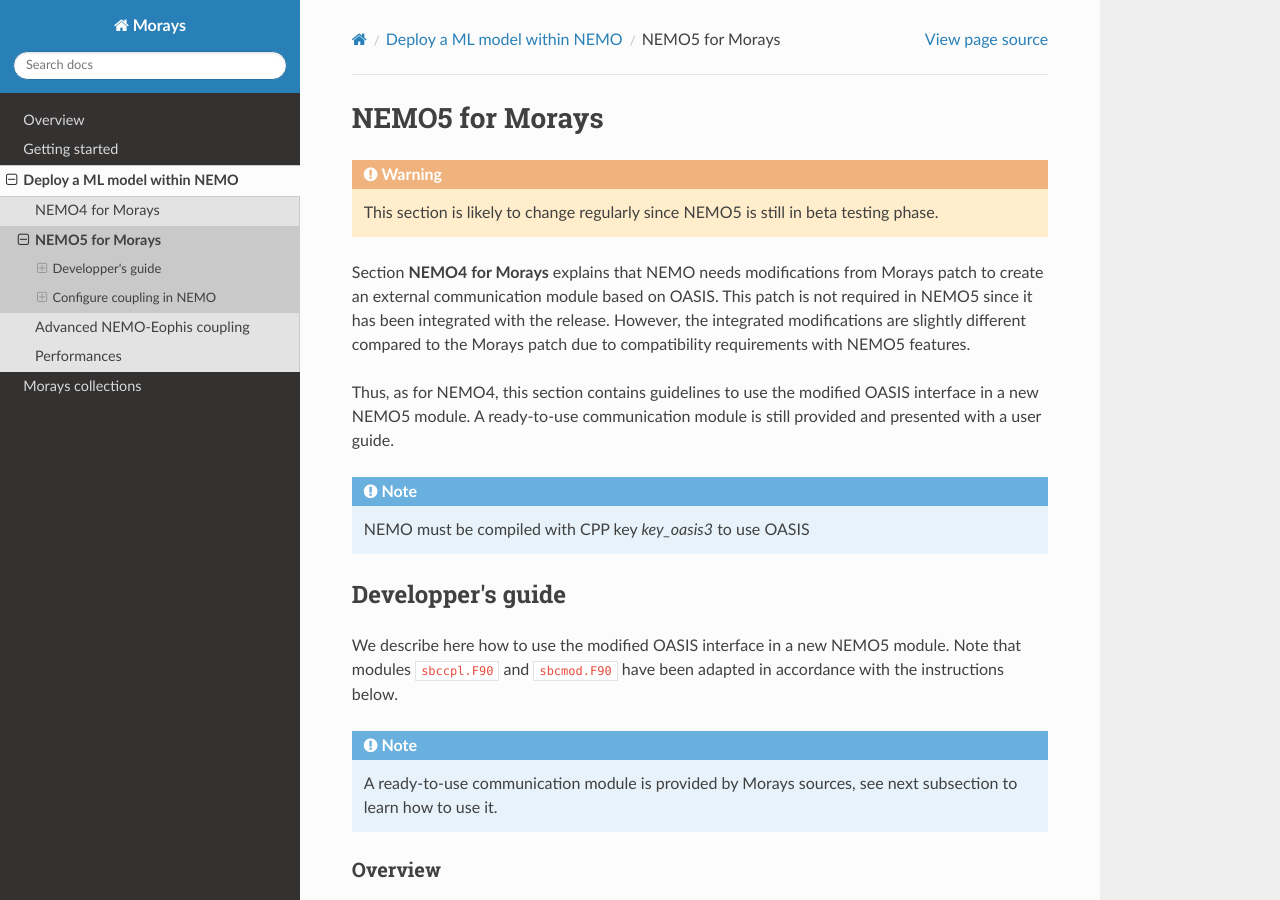
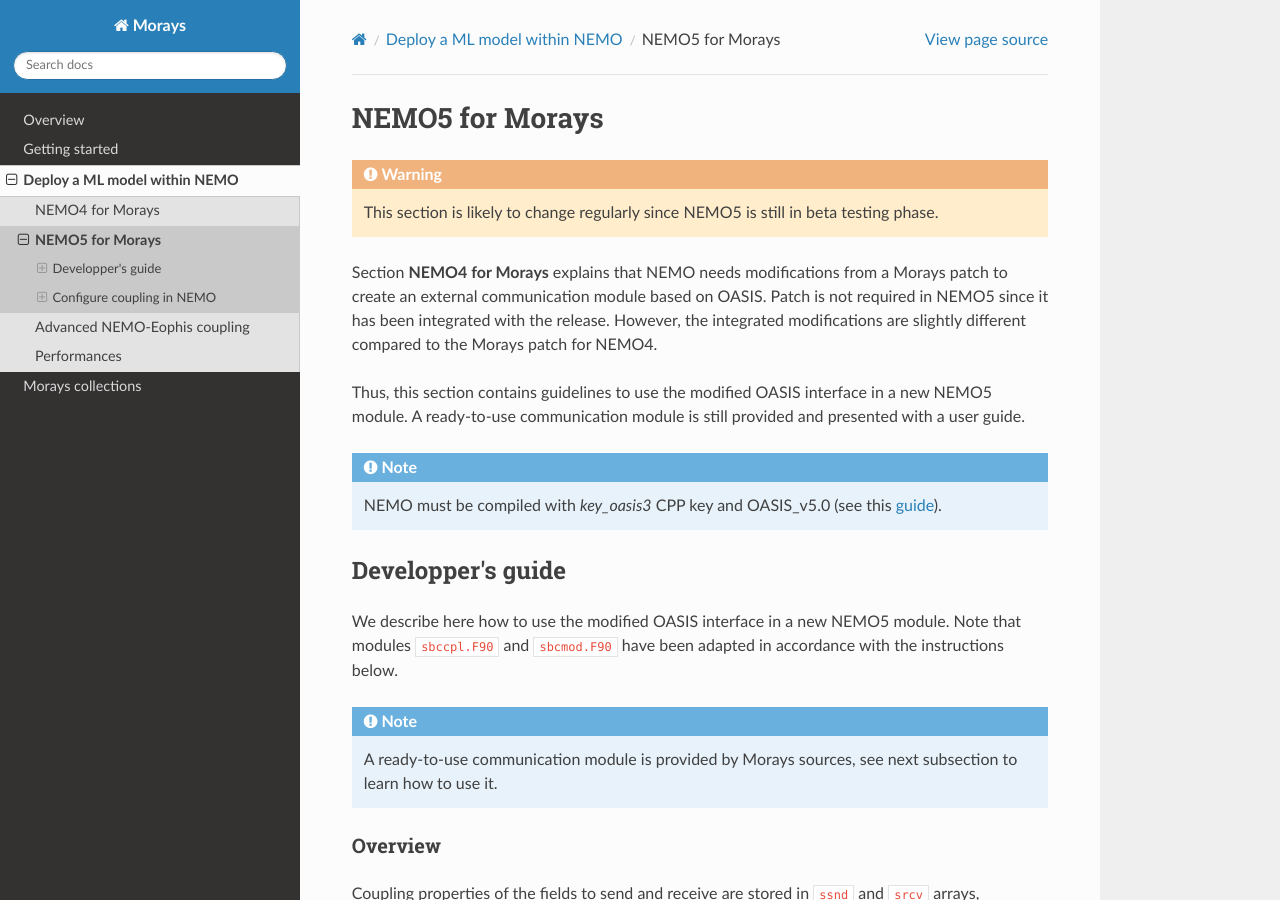
Before and after one commit to morays-community/morays-doc, a Sphinx documentation site: the page built from docs/source/nemo.api_5.rst, in a window 1280 px wide and 900 px high. Built offline with Sphinx 7.4.7 and the Read the Docs theme 2.0.0, drawn with Linux system fonts in a browser that asks for light colours; some of the changed text lies outside the part shown.

Commit message:
update docs

```diff
--- a/docs/source/getting_started.rst
+++ b/docs/source/getting_started.rst
@@ -222,9 +222,9 @@
 .. code-block:: bash
 
     # Copy Morays sources
-    cp ~/morays-docs/nemo_src/NEMO_v4.2.1/OCE/*   ~/nemo_v4.2.1/tests/DINO_GZ21/MY_SRC/
+    cp ~/morays-docs/nemo_patch/NEMO_v4.2.1/OCE/*   ~/nemo_v4.2.1/tests/DINO_GZ21/MY_SRC/
 
-.. warning:: Note that patches for other NEMO releases are also available. Be careful to chose the one corresponding to the NEMO version specified in software requirements.
+Note that patches for other NEMO releases are also available.
 
 
 
--- a/docs/source/nemo.api_4.rst
+++ b/docs/source/nemo.api_4.rst
@@ -18,7 +18,7 @@
 What remains now is to configure the OASIS interface in the NEMO communication module in accordance with the global OASIS settings deployed by Eophis.
 
 
-.. note:: NEMO must be compiled with CPP key *key_oasis3* to use OASIS
+.. note:: NEMO must be compiled with *key_oasis3* CPP key and OASIS_v5.0 (see this `guide <https://morays-doc.readthedocs.io/en/latest/getting_started.html#base-environment>`_).
 
 
 Modified OASIS interface
@@ -27,7 +27,7 @@
 Current NEMO4 releases do contain an OASIS module. However, it is encapsulated in the SBC module for coupled simulations with atmosphere models and cannot be used for other coupling purposes. Modifications of the NEMO4 sources are then required.
 
 
-Morays patches contain the abovementionned modifications of the NEMO4 code to create a flexible external communication module based on OASIS. Sources contained in patches and details about modifications are available `here <https://github.com/morays-community/morays-doc/tree/main/nemo_src>`_. You just need to copy them in the ``MY_SRC`` directory of a NEMO4 config.
+Morays patches contain the abovementionned modifications of the NEMO4 code to create a flexible external communication module based on OASIS. Sources contained in patches and details about modifications are available `here <https://github.com/morays-community/morays-doc/tree/main/nemo_patch>`_. You just need to copy them in the ``MY_SRC`` directory of a NEMO4 config.
 
 
 In one word, OASIS module is now independent and can be called by any other module to define coupling variables, send and receive them on demand. Exchange of 3D fields is now possible.
--- a/docs/source/nemo.api_5.rst
+++ b/docs/source/nemo.api_5.rst
@@ -7,11 +7,11 @@
 .. warning:: This section is likely to change regularly since NEMO5 is still in beta testing phase.
 
 
-Section **NEMO4 for Morays** explains that NEMO needs modifications from Morays patch to create an external communication module based on OASIS. This patch is not required in NEMO5 since it has been integrated with the release. However, the integrated modifications are slightly different compared to the Morays patch due to compatibility requirements with NEMO5 features.
+Section **NEMO4 for Morays** explains that NEMO needs modifications from a Morays patch to create an external communication module based on OASIS. Patch is not required in NEMO5 since it has been integrated with the release. However, the integrated modifications are slightly different compared to the Morays patch for NEMO4.
 
-Thus, as for NEMO4, this section contains guidelines to use the modified OASIS interface in a new NEMO5 module. A ready-to-use communication module is still provided and presented with a user guide.
+Thus, this section contains guidelines to use the modified OASIS interface in a new NEMO5 module. A ready-to-use communication module is still provided and presented with a user guide.
 
-.. note:: NEMO must be compiled with CPP key *key_oasis3* to use OASIS
+.. note:: NEMO must be compiled with *key_oasis3* CPP key and OASIS_v5.0 (see this `guide <https://morays-doc.readthedocs.io/en/latest/getting_started.html#base-environment>`_).
 
 
 Developper\'s guide
```
Also changed, not shown: other parts of docs/source/nemo.api_4.rst (+1 -1 lines), other parts of docs/source/nemo.api_5.rst (+1 -1 lines), nemo_patch/README.md.
